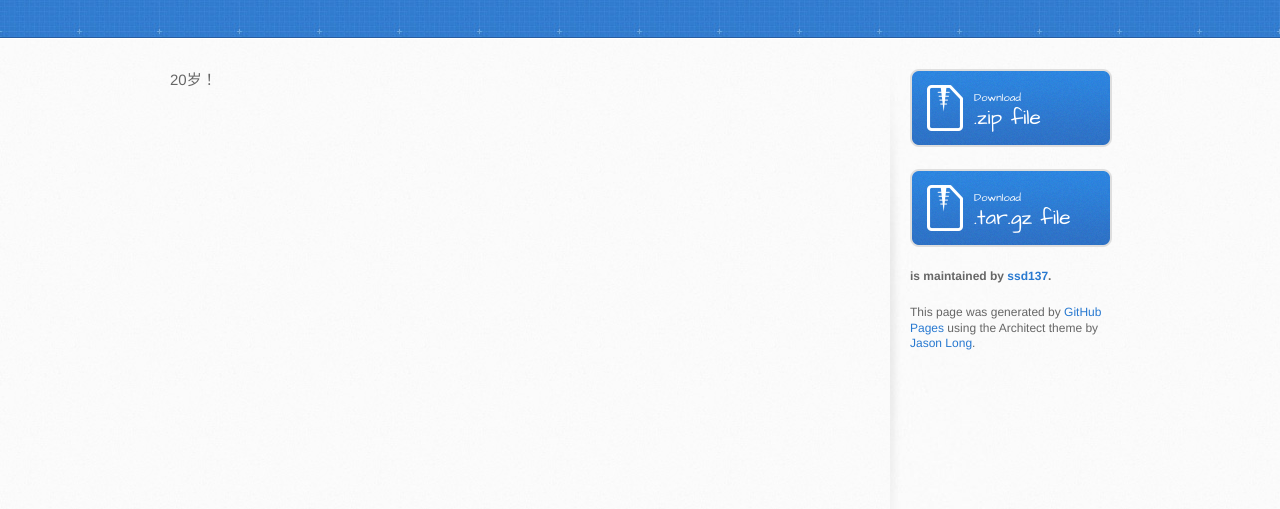
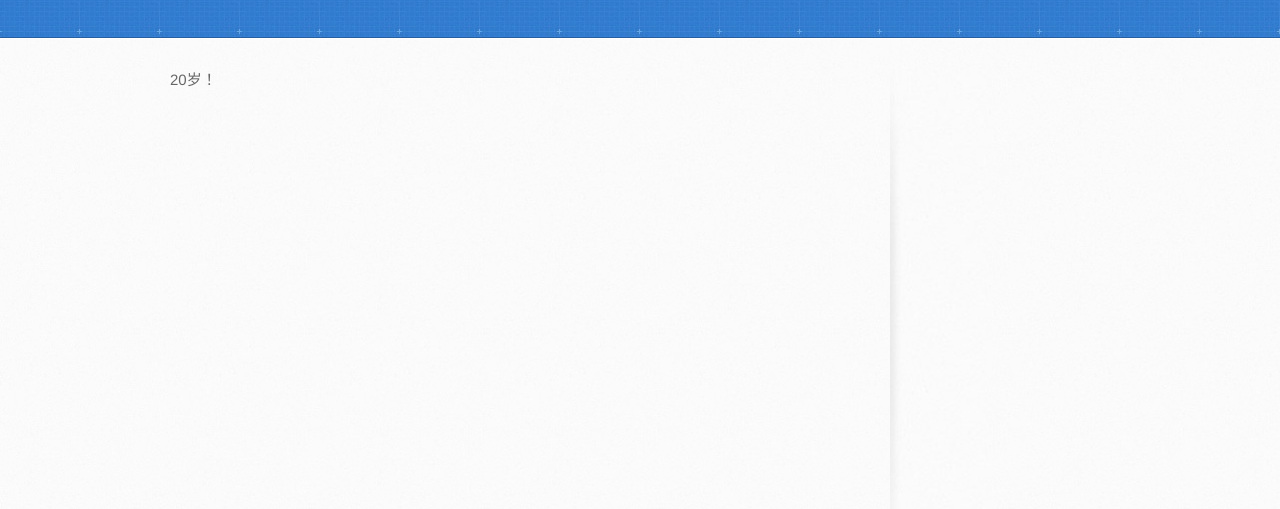
Before and after one commit to ssd137/ershisui, a plain HTML site: page index.html in a window 1280 px wide. Shown: the part 129-638 px from the top of the page. Drawn offline with Linux system fonts and the light colour scheme.

Commit message:
Update index.html

```diff
--- a/index.html
+++ b/index.html
@@ -32,18 +32,8 @@
         </section>
 
         <aside id="sidebar">
-          <a href="https://github.com/ssd137/ershisui/zipball/master" class="button">
-            <small>Download</small>
-            .zip file
-          </a>
-          <a href="https://github.com/ssd137/ershisui/tarball/master" class="button">
-            <small>Download</small>
-            .tar.gz file
-          </a>
 
-          <p class="repo-owner"><a href="https://github.com/ssd137/ershisui"></a> is maintained by <a href="https://github.com/ssd137">ssd137</a>.</p>
 
-          <p>This page was generated by <a href="https://pages.github.com">GitHub Pages</a> using the Architect theme by <a href="https://twitter.com/jasonlong">Jason Long</a>.</p>
         </aside>
       </div>
     </div>
```
